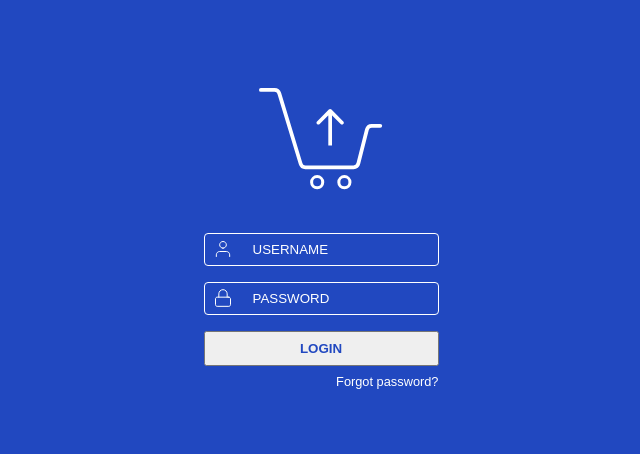
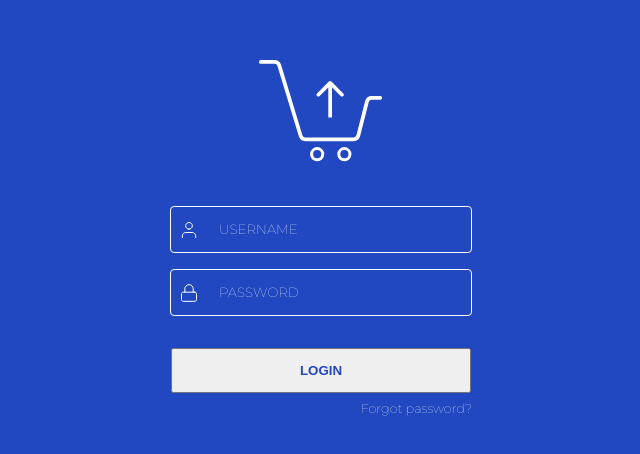
Before and after one commit to AbdullahRehan-04/Frontend-training, a plain HTML site: page Design No 1/index.html in a window 1280 px wide. Shown: the part 162-616 px from the top of the page, without its empty margins (319-959 px from the left). Drawn offline with Linux system fonts and the light colour scheme.

Commit message:
Design no 2

```diff
--- /dev/null
+++ b/Design No 1/style.css
@@ -0,0 +1,81 @@
+@import url("https://fonts.googleapis.com/css2?family=Montserrat:wght@100;300;400;600;700&display=swap");
+body {
+  background: #2148c0;
+  background-image: url(Assets/BG.svg);
+  background-position: center;
+  background-repeat: no-repeat;
+  background-size: cover;
+  width: 100%;
+  margin: 0;
+  min-height: 100vh;
+  display: flex;
+  flex-direction: column;
+  justify-content: center;
+  align-items: center;
+  text-align: center;
+  font-family: "Montserrat", sans-serif;
+  font-weight: 100;
+  font-size: 14px;
+}
+.user-field img {
+  position: absolute;
+  align-items: center;
+  justify-content: center;
+  /* padding-top: 0.5rem;
+    /* padding-bottom: 0.5rem; */
+  padding-left: 0.5rem;
+  /* padding-right: 0.5rem;  */
+}
+.user-field {
+  position: relative;
+  /* background: transparent; */
+  border: 0.5px solid white;
+  margin-bottom: 1rem;
+  display: flex;
+  flex-direction: row;
+  align-items: center;
+  border-radius: 4px;
+  width: 300px;
+  height: 45px;
+}
+.user-field input {
+  background: transparent;
+  border: none;
+  color: white;
+  /* padding: 0.5rem; */
+  padding-left: 3rem;
+  /* padding-top: 1rem;
+    padding-bottom: 1rem; */
+}
+.Cart-pic {
+  margin-bottom: 2.5rem;
+}
+input::placeholder {
+  color: #fff;
+  font-weight: 200 !important;
+  font-family: "Montserrat", sans-serif;
+}
+.button button {
+  width: 100%;
+  padding: 0.5rem;
+  border-radius: 4px solid white;
+  color: #2148c0;
+  font-weight: 600;
+  width: 300px;
+  height: 45px;
+}
+.forgot-link {
+  color: white;
+  text-decoration: none;
+  font-size: 0.8rem;
+  width: 100%;
+  text-align: right;
+  padding-top: 0.5rem;
+}
+a {
+  color: white;
+  text-decoration: none;
+}
+.button {
+  padding-top: 1rem;
+}
--- /dev/null
+++ b/Design No 2/index.html
@@ -0,0 +1,44 @@
+<!DOCTYPE html>
+<html lang="en">
+
+<head>
+    <meta charset="UTF-8">
+    <meta name="viewport" content="width=device-width, initial-scale=1.0">
+    <title>Sign in Page</title>
+<link rel="stylesheet" href="style.css">
+
+</head>
+
+<body>
+     <img src="Assets/Dark Mode.svg" class="bg-logo" alt="">
+    <img src="Assets/Vectors.svg" class="bg-vectors" alt="">
+
+    <h1>Sign in</h1>
+    <p>Sign in and start managing your candidates!</p>
+
+    <form>
+        <div class="Login-Card">
+            <div class="login-field">
+
+                <input type="text" placeholder="Login" required>
+            </div>
+            <div class="password-field">
+
+                <input type="password" placeholder="Password" required>
+            </div>
+        <div class="info">
+        <div class="Remember">
+                <input type="checkbox" id="Remember me" >
+                <label for="Remember me"> Remember me</label>
+
+            </div>
+            <div class="Forget-link"><a href="#" id="forgotLink">Forgot password?</a></div>
+        </div>
+        <div class="button">
+            <button type="submit">Login</button>
+        </div>
+        </div>
+    </form>
+</body>
+
+</html>
--- /dev/null
+++ b/Design No 2/style.css
@@ -0,0 +1,116 @@
+@import url("https://fonts.googleapis.com/css2?family=Montserrat:wght@100;300;400;600;700&display=swap");
+
+:root {
+    --form-width: 300px;
+    --form-height: 45px;
+}
+body {
+    background-color: #073B49;
+    position: relative;
+    min-height: 100vh;
+    margin: 0;
+    display: flex;
+    flex-direction: column;
+    justify-content: center;
+    text-align: center;
+    color: #fff;
+    font-family: "Montserrat", sans-serif;
+}
+.bg-logo {
+    position: fixed;
+    left: 30px;
+    bottom: 30px;
+    width: 70px;
+}
+.bg-vectors {
+    position: fixed;
+    left: 0;
+    bottom: 0;
+    width: 100%;
+}
+.login-field input,
+.password-field input {
+    background: #224957;
+    border: none;
+    width: var(--form-width);
+    height: var(--form-height);
+    border-radius: 10px;
+    box-sizing: border-box;
+}
+.login-field {
+    margin-bottom: 2rem;
+}
+.password-field {
+    margin-bottom: 2rem;
+}
+input {
+    padding-left: 1.5rem;
+    color: #fff;
+    box-sizing: border-box;
+}
+input::placeholder {
+    color: #fff;
+    font-weight: 400 !important;
+    font-family: "Montserrat", sans-serif;
+    font-size: 1rem;
+}
+h1 {
+    font-weight: 400 !important;
+    font-size: 4rem;
+    margin-bottom: 1rem;
+    margin-top: -1.5rem;
+}
+p {
+    font-size: 1.2rem;
+    margin-bottom: 2rem;
+}
+.info {
+    display: flex;
+    justify-content: space-between;
+    align-items: center;
+    width: var(--form-width);
+    margin: 0 auto 2rem;
+}
+.Remember {
+    display: flex;
+    align-items: center;
+    gap: 0.4rem;
+    padding-right: 0.5rem;
+    width: 50%;
+    font-size: 14px;
+}
+input[type="checkbox"] {
+    appearance: none;
+    -webkit-appearance: none;
+    background: #224957;
+    border: none;
+    width: 18px;
+    height: 17px;
+    border-radius: 3px;
+    cursor: pointer;
+    padding: 0;
+}
+input[type="checkbox"]:checked::after {
+    content: "✔";
+    color: white;
+    font-size: 12px;
+    display: flex;
+    align-items: center;
+    justify-content: center;
+}
+a {
+    color: #20DF7F;
+    font-size: 14px;
+    text-decoration: none;
+}
+.button button {
+    border-radius: 10px;
+    background: #20DF7F;
+    color: white;
+    width: var(--form-width);
+    height: var(--form-height);
+    border: none;
+    font-weight: 400 !important;
+    font-size: 1rem;
+    box-shadow: 0px 4px 4px 0px rgba(0, 0, 0, 0.3);
+}
--- a/Design/style.css
+++ /dev/null
@@ -1,71 +0,0 @@
-body{
-  background: #2148C0;
-  background-image: url(Assets/BG.svg);
-  background-position: center;
-  background-repeat: no-repeat;
-  background-size: cover;
-  width: 100%;
-  margin: 0;
-  min-height: 100vh;
-  display: flex;
-  flex-direction: column;
-  justify-content: center;
-  align-items: center;
-  text-align: center;
-font-family: 'Montserrat', sans-serif;
-font-weight: 100;
-FONT-SIZE: 14px;
-}
-.user-field img{
-    position: absolute;
-    align-items: center;
-    justify-content: center;
-    /* padding-top: 0.5rem;
-    /* padding-bottom: 0.5rem; */
-    padding-left: 0.5rem;
-    /* padding-right: 0.5rem;  */
-}
-.user-field{
-    position:relative;
-    /* background: transparent; */
-    border: 0.5px solid white;
-    margin-bottom: 1rem;
-    display: flex;
-    flex-direction: row;
-    align-items: center;
-    border-radius: 4px;
-}
-.user-field input{
-    background: transparent;
-    border:none;
-    color: white;
-    padding: 0.5rem;
-    padding-left: 3rem;
-
-}
-.Cart-pic{
-    margin-bottom: 2.5rem;
-}
-input::placeholder {
-    color: white;
-}
-.button button{
-    width: 100%;
-    padding:0.5rem;
-    border-radius: 4px solid white;
-    color: #2148C0;
-    font-weight: 600;
-
-}
-.forgot-link {
-    color: white;
-    text-decoration: none;
-    font-size: 0.8rem;
-    width: 100%;
-    text-align: right;
-    padding-top: 0.5rem;
-}
-a{
-    color: white;
-    text-decoration: none;
-}
```
Also changed, not shown: Design No 1/index.html (renamed from Design/index.html, +0 -1 lines), Design No 1/Assets/BG.svg (renamed from Design/Assets/BG.svg), Design No 1/Assets/Cart.svg (renamed from Design/Assets/Cart.svg), Design No 1/Assets/lock.svg (renamed from Design/Assets/lock.svg), Design No 1/Assets/user.svg (renamed from Design/Assets/user.svg), Design No 2/Assets/Dark Mode.svg (added), Design No 2/Assets/Vectors.svg (added), 2 other files.
